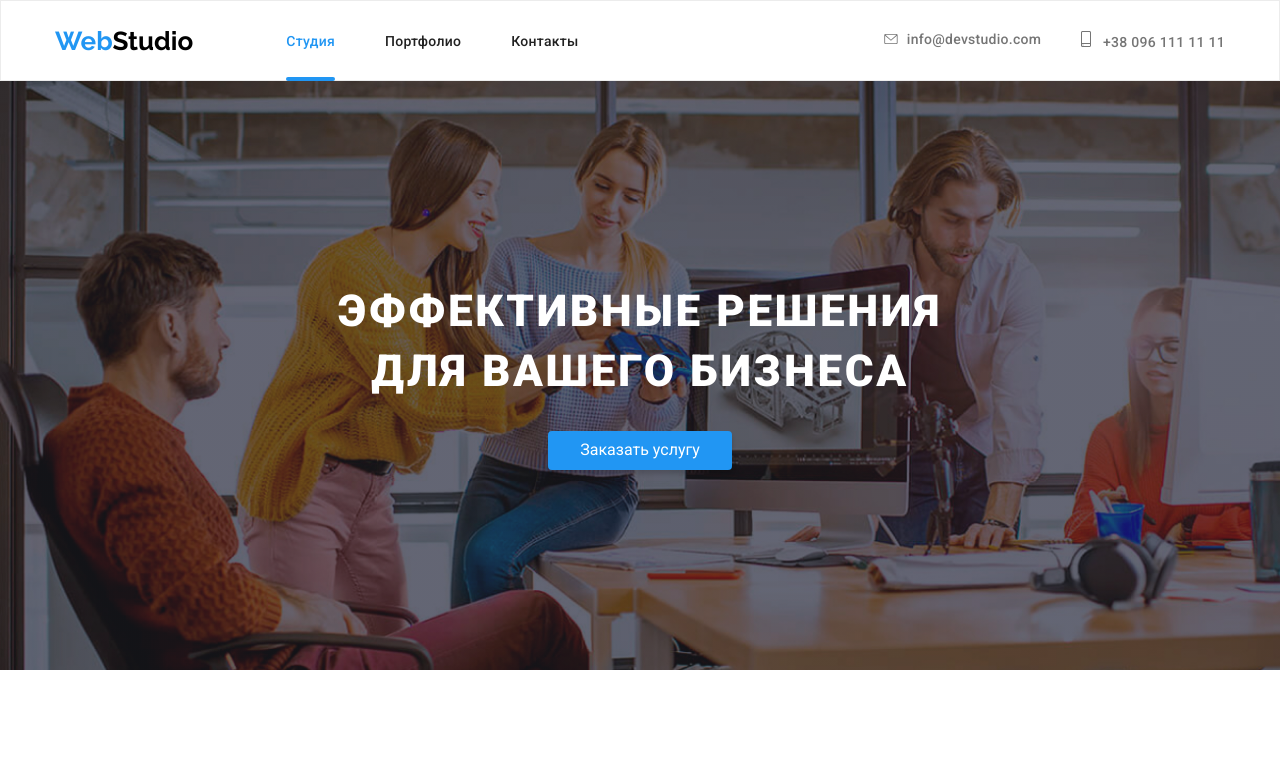
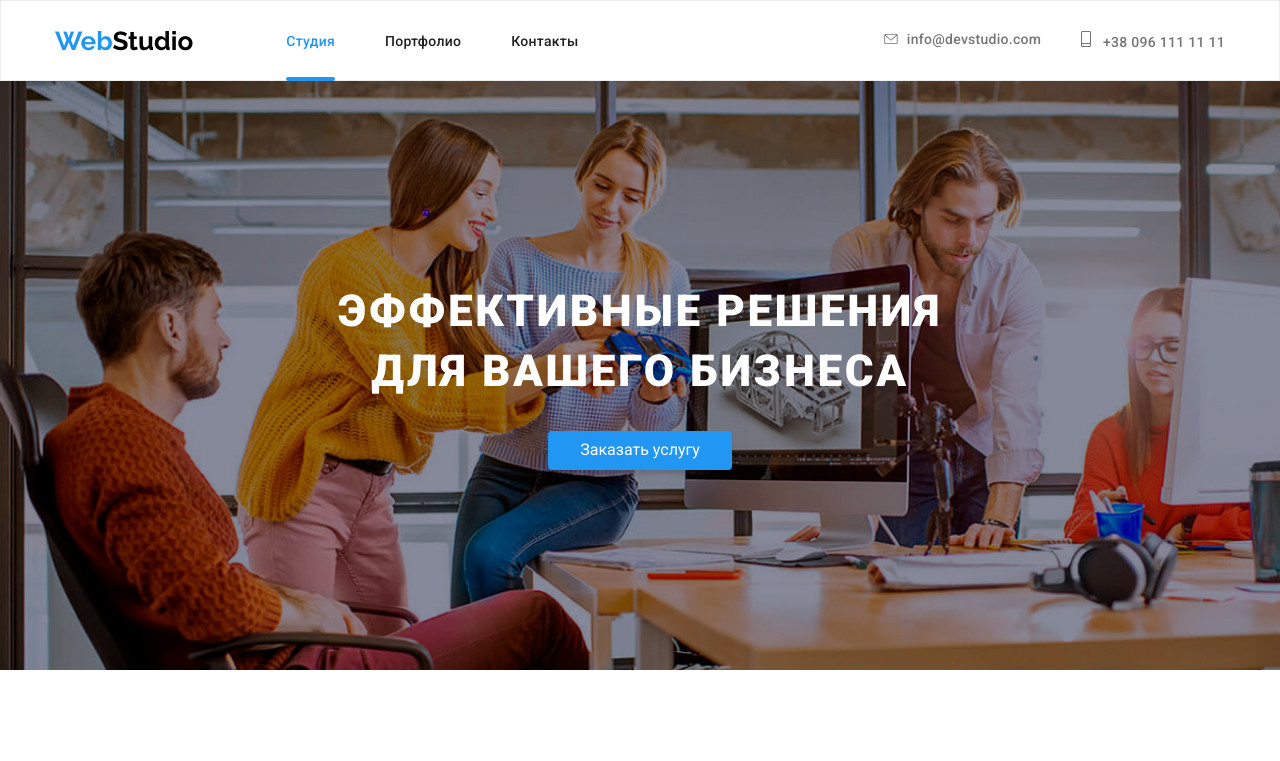
Before and after one commit to Kolia-Lugoviy/goit-markup-hw-08-00, a plain HTML site: page index.html in a window 1280 px wide. Shown: the top 761 px of the page. Drawn offline with nearby package versions, Linux system fonts and the light colour scheme.

Commit message:
after-mentor-hero

```diff
--- a/sass/layout/_hero.scss
+++ b/sass/layout/_hero.scss
@@ -7,35 +7,38 @@
   margin: 0 auto;
   background-size: cover;
 
-  @media screen and (max-width: 767px) {
   background-image: linear-gradient(
       to right,
       rgba(47, 48, 58, 0.4),
       rgba(47, 48, 58, 0.4)
     ),
-      url("../images/hero/hero-mobile.jpg");
+    url("../images/hero/fon-mobile@1x.jpg.jpg");
+  @media screen and (min-device-pixel-ratio: 2) and (max-width: 767px),
+    screen and (min-resolution: 192dpi) and (max-width: 767px),
+    screen and (min-resolution: 2dppx) and (max-width: 767px) {
+    background-image: url("../images/hero/fon-mobile@2x.jpg.jpg");
   }
 
   @media screen and (min-width: 768px) {
-    background-image: linear-gradient(
-        to right,
-        rgba(47, 48, 58, 0.4),
-        rgba(47, 48, 58, 0.4)
-      ),
-      url("../images/hero/hero-tablet.jpg");
+    background-image: url("../images/hero/fon-tablet@1x.jpg.jpg");
+  }
+  @media screen and (min-device-pixel-ratio: 2) and (min-width: 768px),
+    screen and (min-resolution: 192dpi) and (min-width: 768px),
+    screen and (min-resolution: 2dppx) and (min-width: 768px) {
+    background-image: url("../images/hero/fon-tablet@2x.jpg.jpg");
   }
 
   @media screen and (min-width: 1200px) {
-    background-image: linear-gradient(
-        to right,
-        rgba(47, 48, 58, 0.4),
-        rgba(47, 48, 58, 0.4)
-      ),
-      url("../images/hero/hero-desktop.jpg");
+    background-image: url("../images/hero/fon-desktop@1x.jpg.jpg");
+  }
+  @media screen and (min-device-pixel-ratio: 2) and (min-width: 1200px),
+    screen and (min-resolution: 192dpi) and (min-width: 1200px),
+    screen and (min-resolution: 2dppx) and (min-width: 1200px) {
+    background-image: url("../images/hero/fon-desktop@2x.jpg.jpg");
+  }
 
   padding-top: 200px;
   padding-bottom: 200px;
-  }
 }
 
 .hero-title {
```
Also changed, not shown: css/main.css, css/main.min.css, images/hero/fon-desktop@1x.jpg.jpg (renamed from images/hero/hero-desktop.jpg), images/hero/fon-mobile@1x.jpg.jpg (renamed from images/hero/hero-mobile.jpg), images/hero/fon-mobile@2x.jpg.jpg (added), images/hero/fon-tablet@1x.jpg.jpg (renamed from images/hero/hero-tablet.jpg), images/hero/fon-tablet@2x.jpg.jpg (added), 3 other files. Lines whose indentation alone changed are shown as unchanged.
